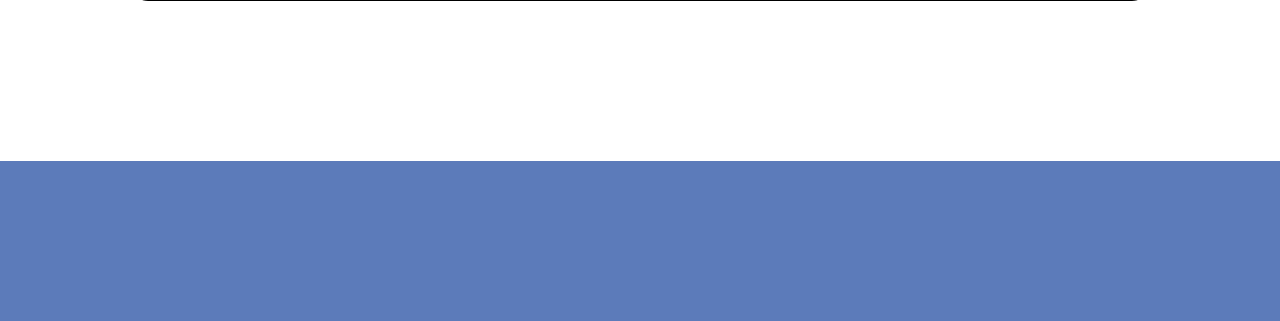
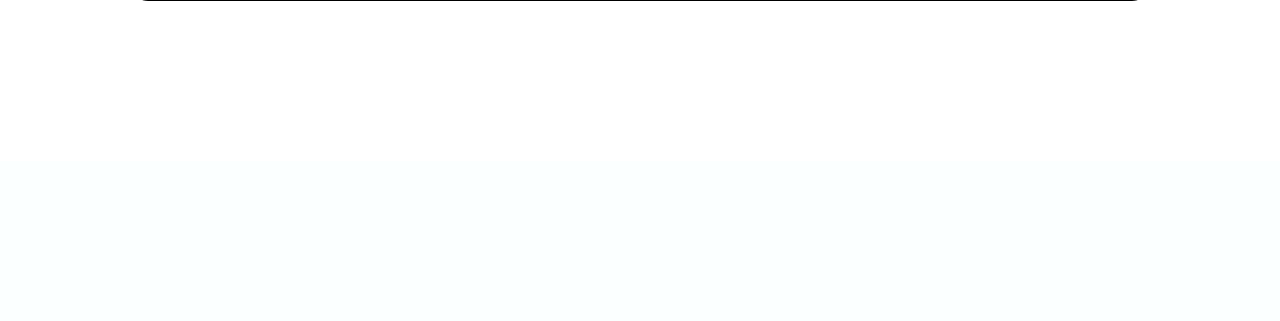
Before and after one commit to Justin-89710/ProjectenBureau2, a PHP site: page /project.php?id=1 in a window 1280 px wide. Shown: the part 1978-2299 px from the top of the page. After the commit the page ends 1979 px from the top, so only its background shows below. Run offline with PHP 8.4, Linux system fonts and the light colour scheme; data that the repository does not hold is empty.

Commit message:
css update

```diff
--- a/projectenbureau-main/css/project.css
+++ b/projectenbureau-main/css/project.css
@@ -210,12 +210,6 @@ form {
     padding-right: 1.1rem;
 }
 
-footer {
-    background-color: #5C7BBA;
-    width: 100vw;
-    height: 10rem;
-}
-
 
 @media only screen and (max-width: 1450px) {
     .logo {
--- a/projectenbureau-main/css/style.css
+++ b/projectenbureau-main/css/style.css
@@ -43,7 +43,7 @@ nav {
 }
 
 .about h2 {
-  font-size: 2.5rem;
+  font-size: 3rem;
 }
 
 .about p {
@@ -264,6 +264,10 @@ color: var(--blue);
 
   }
 
+  .about h2 {
+    font-size: 2.5rem;
+
+  }
   .about p {
     font-size: 1.1rem;
   }
--- a/projectenbureau-main/project.php
+++ b/projectenbureau-main/project.php
@@ -112,15 +112,5 @@ if ($result->num_rows > 0) {
         </form>
     </div>
 </center>
-
-
-<footer>
-    <div class="footer-left">
-
-    </div>
-    <div class="footer-right">
-
-    </div>
-</footer>
 </body>
 </html>
```
